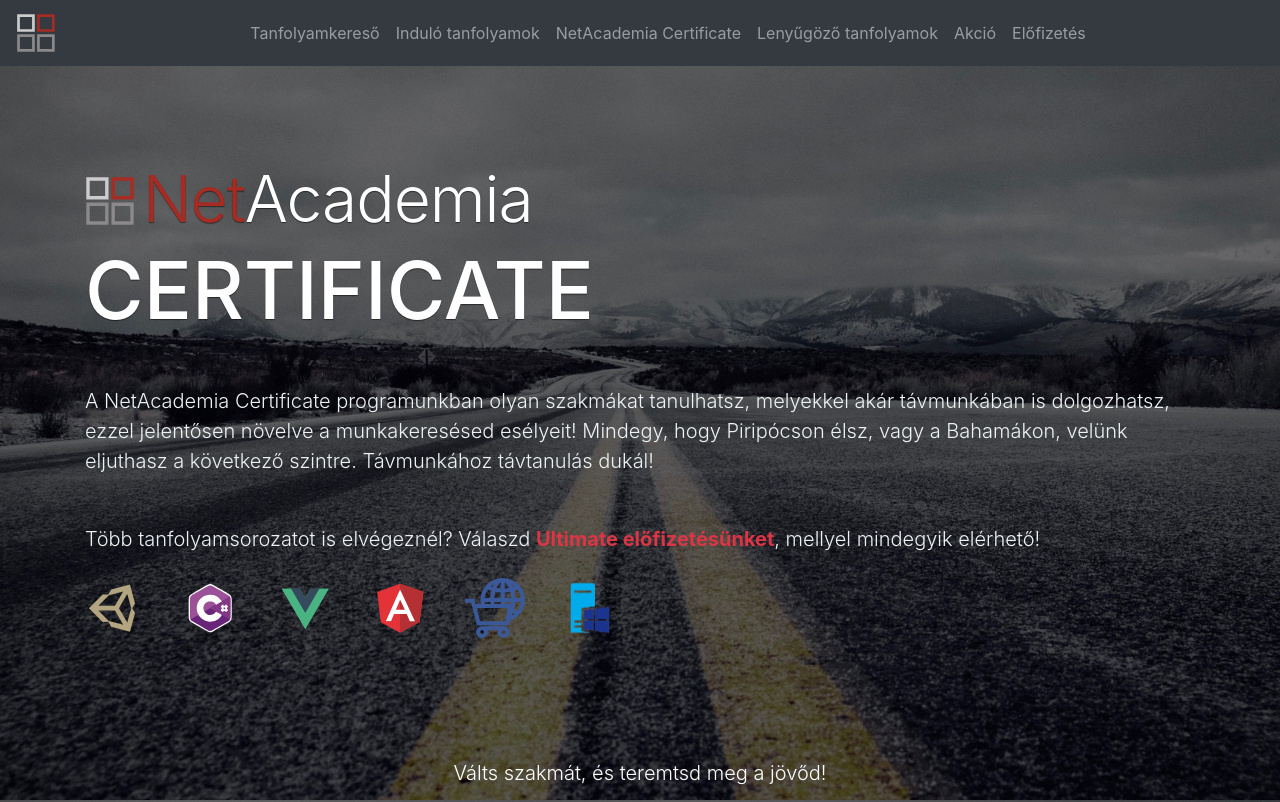
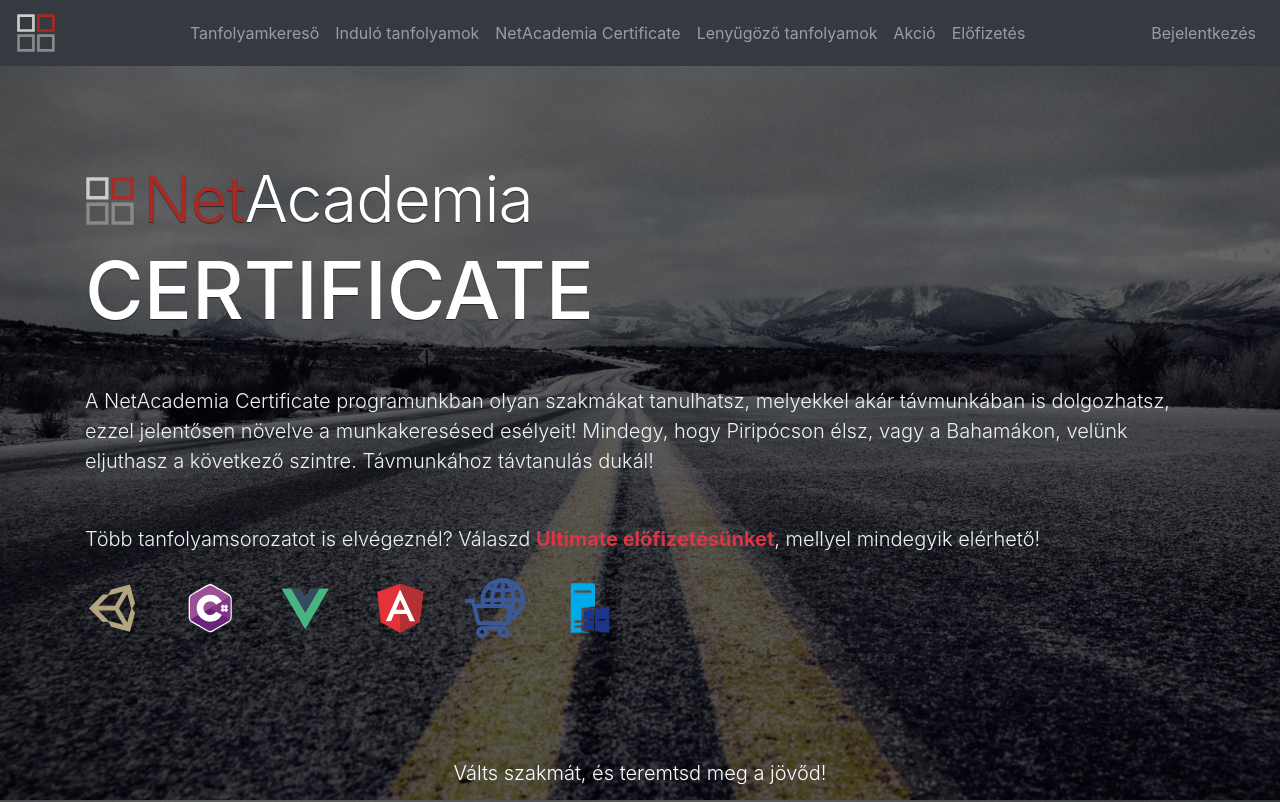
Before and after one commit to lkajtar/netacademia.hu, a Nuxt app: page /elofizetes in a window 1280 px wide. Shown: the top 802 px of the page. Built offline with nearby package versions, Linux system fonts and the light colour scheme; no server answers.

Commit message:
nav refaktor + fontok behuzasa

```diff
--- a/components/Navigation.vue
+++ b/components/Navigation.vue
@@ -1,20 +1,50 @@
 <template>
   <nav class="navbar fixed-top navbar-expand-md" :class="navThemeClass">
-    <button class="navbar-toggler navbar-toggler-right" type="button" data-toggle="collapse" data-target="#navbarNavAltMarkup" aria-controls="navbarNavAltMarkup" aria-expanded="false" aria-label="Toggle navigation">
+    <nuxt-link class="navbar-brand" to="/">
+      <img width="40px" src="~/assets/logo-ikon.svg" alt="NetAcademia Oktatóközpont Kft."/>
+    </nuxt-link>
+    <button class="navbar-toggler navbar-toggler-right" type="button" data-toggle="collapse"
+            data-target="#navbarNavAltMarkup" aria-controls="navbarNavAltMarkup" aria-expanded="false"
+            aria-label="Toggle navigation">
       <span class="navbar-toggler-icon"></span>
     </button>
-    <nuxt-link class="navbar-brand" to="/">
-      <img width="40px" src="~/assets/logo-ikon.svg" alt="NetAcademia Oktatóközpont Kft." />
-    </nuxt-link>
     <div class="collapse navbar-collapse" id="navbarNavAltMarkup">
-      <div class="navbar-nav mx-auto">
-        <a class="nav-item nav-link" href="/tanfolyamkeresov2">Tanfolyamkereső</a>
-        <a class="nav-item nav-link" href="/indulotanfolyamok">Induló tanfolyamok</a>
-        <nuxt-link class="nav-item nav-link" to="/certificate">NetAcademia Certificate</nuxt-link>
-        <nuxt-link class="nav-item nav-link" to="/lenyugozo-tanfolyamok">Lenyűgöző tanfolyamok</nuxt-link>
-        <nuxt-link class="nav-item nav-link" to="/ultimateakcio">Akció</nuxt-link>
-        <nuxt-link class="nav-item nav-link" to="/elofizetes">Előfizetés</nuxt-link>
-      </div>
+      <ul class="navbar-nav ml-auto">
+        <li class="nav-item">
+          <a class="nav-link" href="/tanfolyamkeresov2">Tanfolyamkereső</a>
+        </li>
+        <li class="nav-item">
+          <a class="nav-link" href="/indulotanfolyamok">Induló tanfolyamok</a>
+        </li>
+        <li class="nav-item">
+          <nuxt-link class="nav-link" to="/certificate">NetAcademia Certificate</nuxt-link>
+        </li>
+        <li class="nav-item">
+          <nuxt-link class="nav-link" to="/lenyugozo-tanfolyamok">Lenyűgöző tanfolyamok</nuxt-link>
+        </li>
+        <li class="nav-item">
+          <nuxt-link class="nav-link" to="/ultimateakcio">Akció</nuxt-link>
+        </li>
+        <li class="nav-item">
+          <nuxt-link class="nav-link" to="/elofizetes">Előfizetés</nuxt-link>
+        </li>
+      </ul>
+      <ul class="navbar-nav ml-auto">
+        <li v-if="!isLoggedIn">
+          <nuxt-link class="nav-link" :to="`/Account/Logon?returnUrl=${this.$route.path}`">Bejelentkezés</nuxt-link>
+        </li>
+        <li class="nav-item dropdown" v-else>
+          <nuxt-link class="nav-link dropdown-toggle" href="#" id="navbarDropdownMenuLink" data-toggle="dropdown">
+            {{user.name}}
+          </nuxt-link>
+          <div class="dropdown-menu" :class="{'bg-dark': isDark}" aria-labelledby="navbarDropdownMenuLink">
+            <nuxt-link class="dropdown-item" :class="{'text-light dark-hover': isDark}" to="/Adataim">Profil</nuxt-link>
+            <nuxt-link class="dropdown-item" :class="{'text-light dark-hover': isDark}" to="#" @click.prevent="logOut">
+              Kijelentkezes
+            </nuxt-link>
+          </div>
+        </li>
+      </ul>
     </div>
   </nav>
 </template>
@@ -26,19 +56,73 @@ export default {
       type: String,
       default: "light",
       validator: function(val) {
-        return ["light", "dark"].indexOf(val) !== -1;
+        return ["light", "dark", "transparent"].indexOf(val) !== -1;
       }
     }
   },
+  mounted: function() {
+    // TODO: base url-eket cserelni ha meglesz environment
+    fetch("https://app.netacademia.hu/api/Profile/1.0.0/profile", {
+      credentials: "include"
+    })
+      .then(r => {
+        if (r.ok) {
+          this.isLoggedIn = true;
+
+          r = r.json().then(r => {
+            this.user.name = r.name ? r.name : "Felhasználó";
+            if (r.email) this.user.email = r.email;
+            return r;
+          });
+        }
+        return r;
+      })
+      .catch(err => console.warn(err));
+  },
+  methods: {
+    logOut() {
+      // TODO: base url-eket cserelni ha meglesz environment
+      fetch("https://app.netacademia.hu/Account/LogOffAjax", {
+        method: "POST"
+      }).then(r => {
+        if (r.ok) {
+          this.isLoggedIn = false;
+          this.user.name = "";
+          this.user.email = "";
+        } else {
+          console.log("logout para");
+        }
+      });
+    }
+  },
+  data: function() {
+    return {
+      isLoggedIn: false,
+      user: {
+        name: "",
+        email: ""
+      }
+    };
+  },
   computed: {
     navThemeClass: function() {
-      return this.theme === "light"
-        ? ["navbar-light", "bg-light"]
-        : ["navbar-dark", "bg-dark"];
+      switch (this.theme) {
+        case "transparent":
+          return ["navbar-dark"];
+        case "dark":
+          return ["navbar-dark", "bg-dark"];
+        default:
+          return ["navbar-light", "bg-light"];
+      }
+    },
+    isDark: function() {
+      return this.theme === "dark";
     }
   }
 };
 </script>
-
 <style>
+.dark-hover:hover {
+  background-color: #999c9f;
+}
 </style>
--- /dev/null
+++ b/layouts/landing.vue
@@ -0,0 +1,15 @@
+<template>
+  <div>
+    <Navigation theme="transparent"></Navigation>
+    <nuxt/>
+  </div>
+</template>
+<script>
+import Navigation from "~/components/Navigation";
+
+export default {
+  components: { Navigation }
+};
+</script>
+<style>
+</style>
--- a/nuxt.config.js
+++ b/nuxt.config.js
@@ -62,7 +62,16 @@ module.exports = {
         rel: "stylesheet",
         href:
           "https://stackpath.bootstrapcdn.com/bootstrap/4.1.0/css/bootstrap.min.css"
+      },
+      {
+        rel: "stylesheet",
+        href: "https://fonts.googleapis.com/css?family=Montserrat"
+      },
+      {
+        rel: "stylesheet",
+        href: "https://fonts.googleapis.com/css?family=Work+Sans:200,300,400,500,600,700&subset=latin-ext"
       }
+
     ],
     script: [
       { src: "https://code.jquery.com/jquery-3.3.1.slim.min.js" },
--- a/pages/index.vue
+++ b/pages/index.vue
@@ -1,33 +1,10 @@
 <template>
+
   <main>
     <video loop muted autoplay poster="/background.jpg" class="fullscreen-bg__video">
-      <source src="https://player.vimeo.com/external/264778690.hd.mp4?s=8b80ecb93aeb209e06951980b8d335424dc83c37&profile_id=174">
+      <source
+        src="https://player.vimeo.com/external/264778690.hd.mp4?s=8b80ecb93aeb209e06951980b8d335424dc83c37&profile_id=174">
     </video>
-
-    <img class="logocska" src="~/assets/logo-ikon.svg" alt="NetAcademia Oktatóközpont Kft.">
-    <div id="headerbox">
-      <ol>
-        <li>
-          <a href="http://app.netacademia.hu/tanfolyamkeresov2">Tanfolyamkereső</a>
-        </li>
-        <li>
-          <a href="http://app.netacademia.hu/indulotanfolyamok">Induló tanfolyamok</a>
-        </li>
-        <li>
-          <nuxt-link to="/certificate" class="hideonmobile">NetAcademia Certificate</nuxt-link>
-        </li>
-        <li>
-          <nuxt-link to="/lenyugozo-tanfolyamok" class="hideonmobile">
-            Lenyűgöző tanfolyamok
-          </nuxt-link>
-          <!-- <a href="http://app.netacademia.hu/lenyugozo-tanfolyamok" class="hideonmobile">
-                                Lenyűgöző tanfolyamok</a> -->
-        </li>
-        <li>
-          <a href="http://app.netacademia.hu/Adataim">Adataim</a>
-        </li>
-      </ol>
-    </div>
 
     <div class="vfkozepre">
       <div class="cim">Teremtsd meg a jövőd!</div>
@@ -70,7 +47,11 @@
 </template>
 
 <script>
+import Navigation from "../components/Navigation";
+
 export default {
+  layout: 'landing',
+  components: { Navigation },
   computed: {
     currentYear: function() {
       return new Date().getFullYear();
@@ -115,7 +96,6 @@ export default {
 </style>
 
 <style scoped>
-@import url("https://fonts.googleapis.com/css?family=Work+Sans:200,300,400,500,600,700&subset=latin-ext");
 
 .fullscreen-bg__video {
   position: absolute;
```
